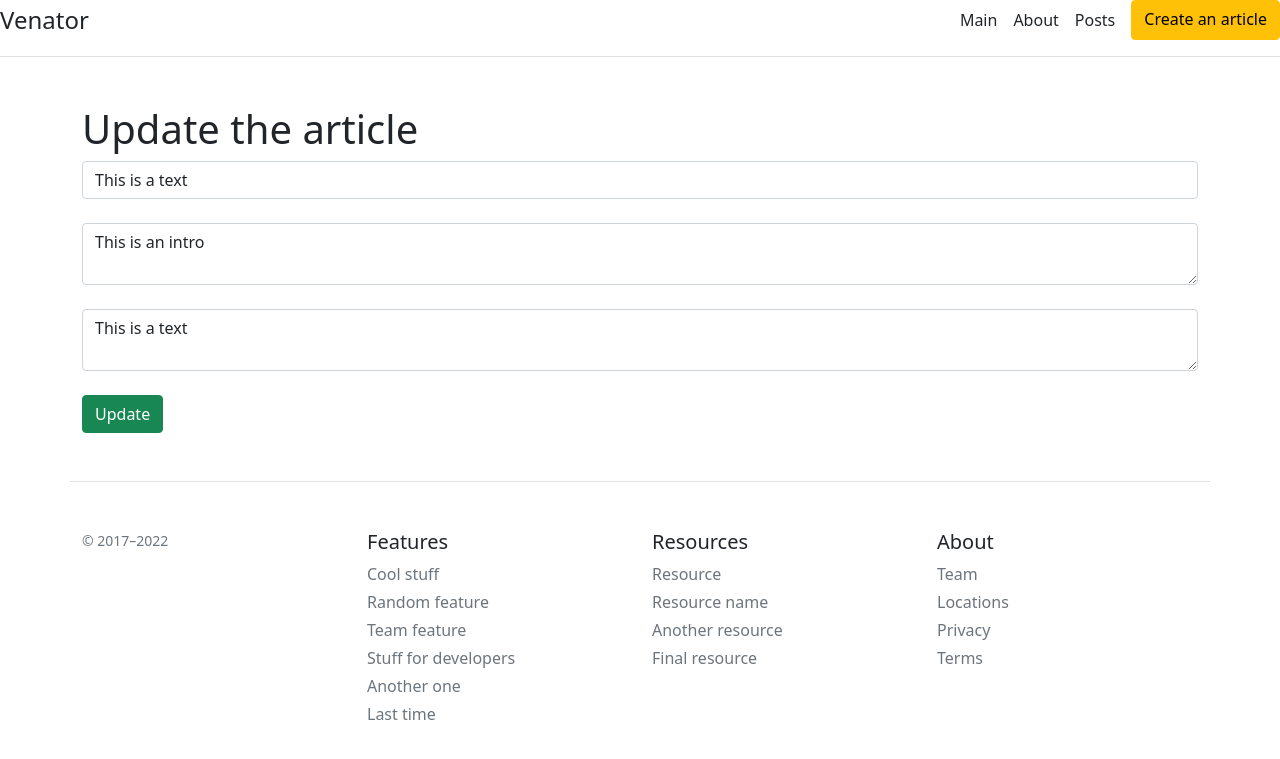
After one commit to VitaliiFedin/Flask_Blog, a Flask app: page /posts/1/update in a window 1280 px wide. The commit adds this page. Shown: the top 759 px of the page. Run offline with Flask 2, Linux system fonts and the light colour scheme; data comes from the database, SQL or seed files in the repository; both versions use the stored data as it was after the commit.

Commit message:
update delete posts

```diff
--- a/app.py
+++ b/app.py
@@ -35,10 +35,22 @@ def posts():
     articles = Article.query.order_by(Article.date.desc()).all()
     return render_template("posts.html", articles=articles)
 
+
 @app.route('/posts/<int:id>')
 def post_details(id):
     article = Article.query.get(id)
     return render_template("post_details.html", article=article)
+
+
+@app.route('/posts/<int:id>/delete')
+def post_delete(id):
+    article = Article.query.get_or_404(id)
+    try:
+        db.session.delete(article)
+        db.session.commit()
+        return redirect('/posts')
+    except:
+        return "An error occurred during deleting the post"
 
 
 @app.route('/create-article', methods=['POST', 'GET'])
@@ -60,5 +72,21 @@ def create_article():
             return "An Error occurred during adding your article"
 
 
+@app.route('/posts/<int:id>/update', methods=['POST', 'GET'])
+def article_update(id):
+    article = Article.query.get(id)
+    if request.method == 'POST':
+        article.title = request.form['title']
+        article.intro = request.form['intro']
+        article.text = request.form['text']
+        try:
+            db.session.commit()
+            return redirect('/posts')
+        except:
+            return "An Error occurred during updating your article"
+    else:
+        return render_template("post-update.html", article=article)
+
+
 if __name__ == "__main__":
     app.run(debug=True)
--- /dev/null
+++ b/templates/post-update.html
@@ -0,0 +1,20 @@
+{% extends "base.html" %}
+
+
+{% block title %} About page {% endblock %}
+
+
+{% block body %}
+
+<div class="container mt-5">
+    <h1>Update the article </h1>
+    <form method="post">
+        <input type="text" name="title" id="title" class="form-control" placeholder="Input title" value="{{article.text}}">  <br>
+        <textarea name="intro" id="intro"  class="form-control" placeholder="Input intro">{{article.intro}}</textarea> <br>
+        <textarea name="text" id="text"  class="form-control" placeholder="Input text">{{article.text}}</textarea> <br>
+        <input type="submit"  class="btn btn-success" value="Update"> <br>
+    </form>
+</div>
+
+
+{% endblock %}
--- a/templates/post_details.html
+++ b/templates/post_details.html
@@ -11,6 +11,8 @@
     <div class="alert alert-info">
         <p>{{article.text}}</p>
         <p><b>Date: {{article.date.date()}}</b></p>
+        <a href="/posts/{{article.id}}/delete" class="btn btn-danger">Delete</a>
+        <a href="/posts/{{article.id}}/update" class="btn btn-success">Update</a>
 
     </div>
 </div>
```
Also changed, not shown: blog.db.
